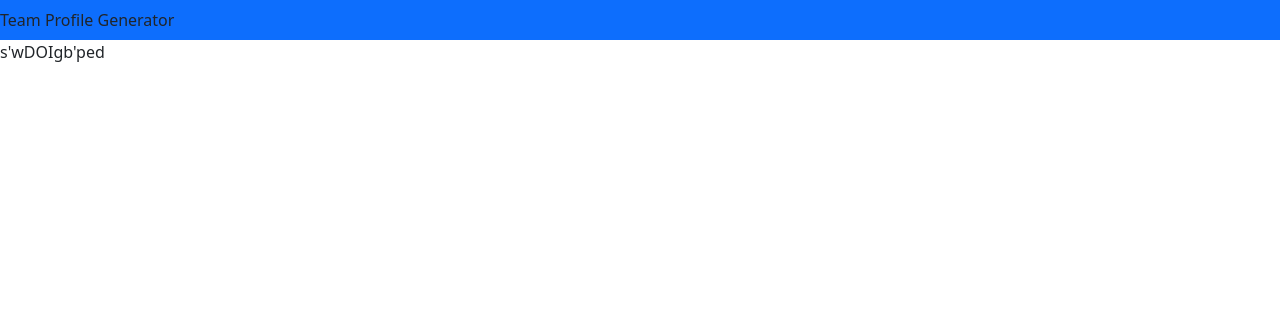
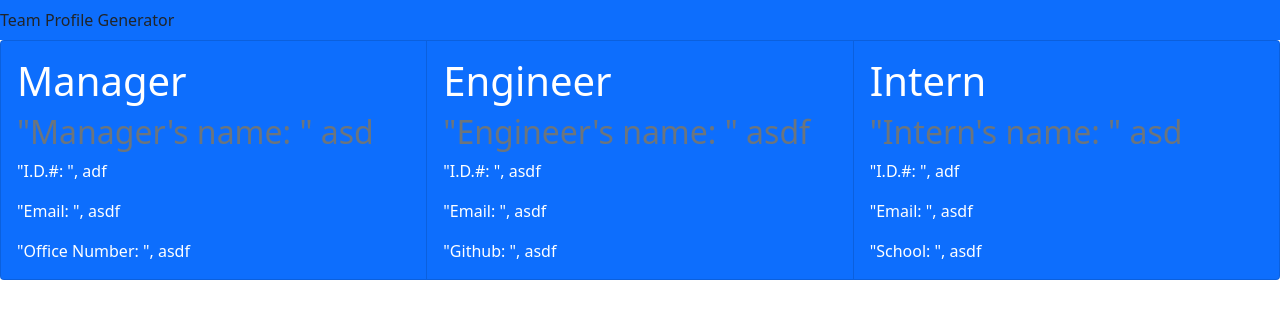
Before and after one commit to Danomiterock/Team-Profile-Generator, a plain HTML site: page team.html in a window 1280 px wide. Drawn offline with nearby package versions, Linux system fonts and the light colour scheme.

Commit message:
remove slacks hidden characters

```diff
--- a/team.html
+++ b/team.html
@@ -1,18 +1,50 @@
-
 <!DOCTYPE html>
 <html lang="en-US">
   <head>
-  <meta charset="UTF-8">
-  <meta http-equiv="X-UA-Compatible" content="IE=edge">
-  <meta name="viewport" content="width=device-width, initial-scale=1.0">
+    <meta charset="UTF-8" />
+    <meta http-equiv="X-UA-Compatible" content="IE=edge" />
+    <meta name="viewport" content="width=device-width, initial-scale=1.0" />
     <!-- CSS only -->
-<link href="https://cdn.jsdelivr.net/npm/bootstrap@5.0.0-beta3/dist/css/bootstrap.min.css" rel="stylesheet" integrity="sha384-eOJMYsd53ii+scO/bJGFsiCZc+5NDVN2yr8+0RDqr0Ql0h+rP48ckxlpbzKgwra6" crossorigin="anonymous">
+    <link
+      href="https://cdn.jsdelivr.net/npm/bootstrap@5.0.0-beta3/dist/css/bootstrap.min.css"
+      rel="stylesheet"
+      integrity="sha384-eOJMYsd53ii+scO/bJGFsiCZc+5NDVN2yr8+0RDqr0Ql0h+rP48ckxlpbzKgwra6"
+      crossorigin="anonymous"
+    />
     <title>/Team Profile Generator</title>
   </head>
   <nav class="navbar navbar-dark bg-primary">Team Profile Generator</nav>
   <body>
     <div class="card-group">
-s'wDOIgb'ped
+      <div class="card text-white bg-primary mb-3" style="width: 18rem">
+        <div class="card-body">
+          <h1 class="manager">Manager</h1>
+          <h2 class="employee-name mb-2 text-muted">"Manager's name: " asd</h2>
+          <p class="card-text">"I.D.#: ", adf</p>
+          <p class="card-text">"Email: ", asdf</p>
+          <p class="card-text">"Office Number: ", asdf</p>
+        </div>
+      </div>
+      <div class="card text-white bg-primary mb-3" style="width: 18rem">
+        <div class="card-body">
+          <h1 class="manager">Engineer</h1>
+          <h2 class="employee-name mb-2 text-muted">
+            "Engineer's name: " asdf
+          </h2>
+          <p class="card-text">"I.D.#: ", asdf</p>
+          <p class="card-text">"Email: ", asdf</p>
+          <p class="card-text">"Github: ", asdf</p>
+        </div>
+      </div>
+      <div class="card text-white bg-primary mb-3" style="width: 18rem">
+        <div class="card-body">
+          <h1 class="manager">Intern</h1>
+          <h2 class="employee-name mb-2 text-muted">"Intern's name: " asd</h2>
+          <p class="card-text">"I.D.#: ", adf</p>
+          <p class="card-text">"Email: ", asdf</p>
+          <p class="card-text">"School: ", asdf</p>
+        </div>
+      </div>
     </div>
   </body>
 </html>
```
Also changed, not shown: generate.js (+10 -9 lines). Lines whose indentation alone changed are shown as unchanged.
